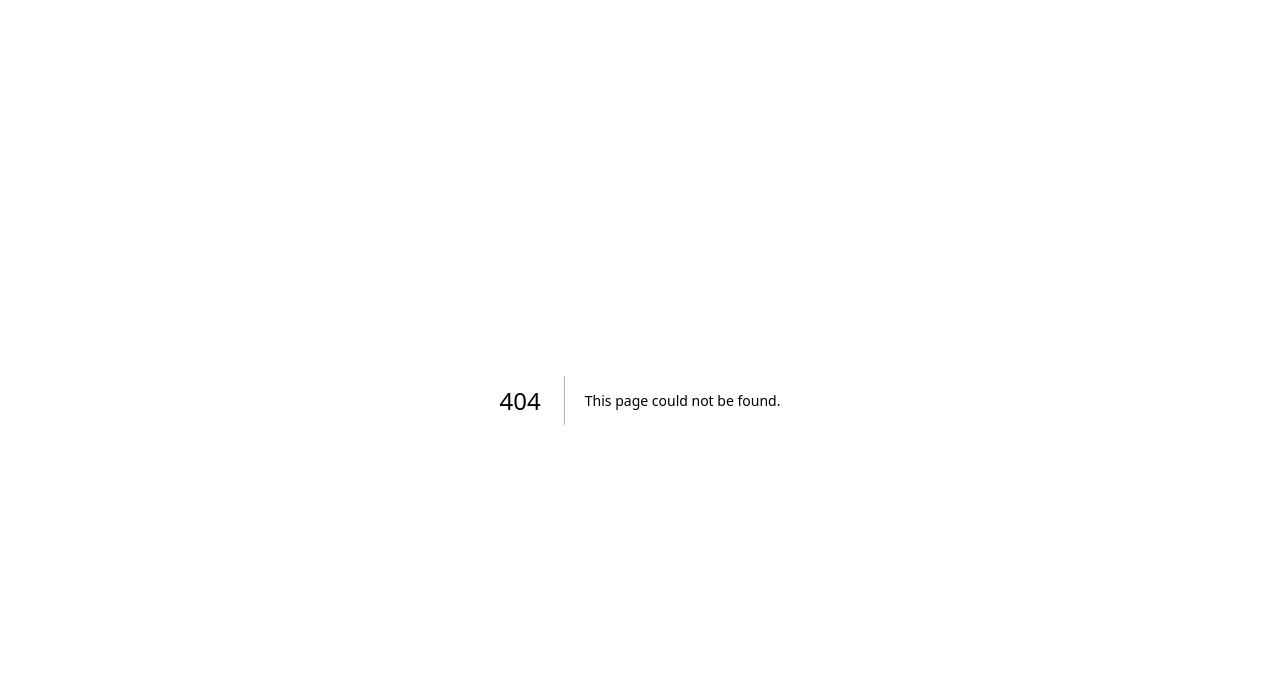
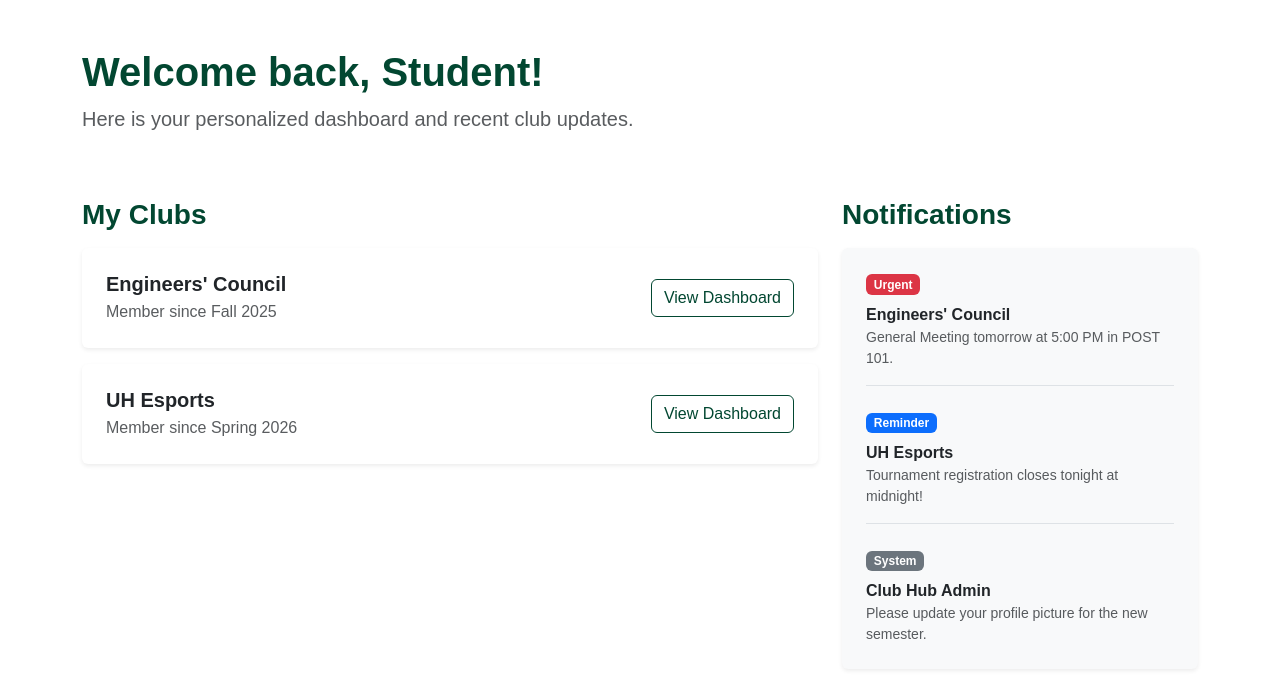
Before and after one commit to E-Penullar/club-hub-EPFork, a Next.js app: page /home in a window 1280 px wide. Before the commit this address had no page. Shown: the top 678 px of the page. Built offline with nearby package versions, Linux system fonts and the light colour scheme.

Commit message:
Implement user home page mockup with clubs and notifications

```diff
--- /dev/null
+++ b/src/app/home/page.tsx
@@ -0,0 +1,74 @@
+"use client";
+import { Container, Row, Col, Card, Button, Badge } from 'react-bootstrap';
+
+export default function UserHomePage() {
+  return (
+    <Container className="py-5">
+      {/* 顶部欢迎语 */}
+      <Row className="mb-5">
+        <Col>
+          <h1 className="fw-bold" style={{ color: '#024731' }}>Welcome back, Student!</h1>
+          <p className="text-muted fs-5">Here is your personalized dashboard and recent club updates.</p>
+        </Col>
+      </Row>
+
+      <Row className="g-4">
+        {/* 左侧：我加入的社团列表 */}
+        <Col md={8}>
+          <h3 className="fw-bold mb-3" style={{ color: '#024731' }}>My Clubs</h3>
+
+          <Card className="shadow-sm border-0 mb-3">
+            <Card.Body className="d-flex justify-content-between align-items-center p-4">
+              <div>
+                <Card.Title className="fw-bold mb-1">Engineers' Council</Card.Title>
+                <Card.Text className="text-muted mb-0">Member since Fall 2025</Card.Text>
+              </div>
+              <Button variant="outline-success" style={{ color: '#024731', borderColor: '#024731' }}>
+                View Dashboard
+              </Button>
+            </Card.Body>
+          </Card>
+
+          <Card className="shadow-sm border-0 mb-3">
+            <Card.Body className="d-flex justify-content-between align-items-center p-4">
+              <div>
+                <Card.Title className="fw-bold mb-1">UH Esports</Card.Title>
+                <Card.Text className="text-muted mb-0">Member since Spring 2026</Card.Text>
+              </div>
+              <Button variant="outline-success" style={{ color: '#024731', borderColor: '#024731' }}>
+                View Dashboard
+              </Button>
+            </Card.Body>
+          </Card>
+        </Col>
+
+        {/* 右侧：近期通知与提醒 */}
+        <Col md={4}>
+          <h3 className="fw-bold mb-3" style={{ color: '#024731' }}>Notifications</h3>
+
+          <Card className="shadow-sm border-0 bg-light">
+            <Card.Body className="p-4">
+              <ul className="list-unstyled mb-0">
+                <li className="mb-4 pb-3 border-bottom">
+                  <Badge bg="danger" className="me-2 mb-2">Urgent</Badge>
+                  <div className="fw-bold">Engineers' Council</div>
+                  <div className="text-muted small">General Meeting tomorrow at 5:00 PM in POST 101.</div>
+                </li>
+                <li className="mb-4 pb-3 border-bottom">
+                  <Badge className="me-2 mb-2" style={{ backgroundColor: '#024731' }}>Reminder</Badge>
+                  <div className="fw-bold">UH Esports</div>
+                  <div className="text-muted small">Tournament registration closes tonight at midnight!</div>
+                </li>
+                <li>
+                  <Badge bg="secondary" className="me-2 mb-2">System</Badge>
+                  <div className="fw-bold">Club Hub Admin</div>
+                  <div className="text-muted small">Please update your profile picture for the new semester.</div>
+                </li>
+              </ul>
+            </Card.Body>
+          </Card>
+        </Col>
+      </Row>
+    </Container>
+  );
+}
```
